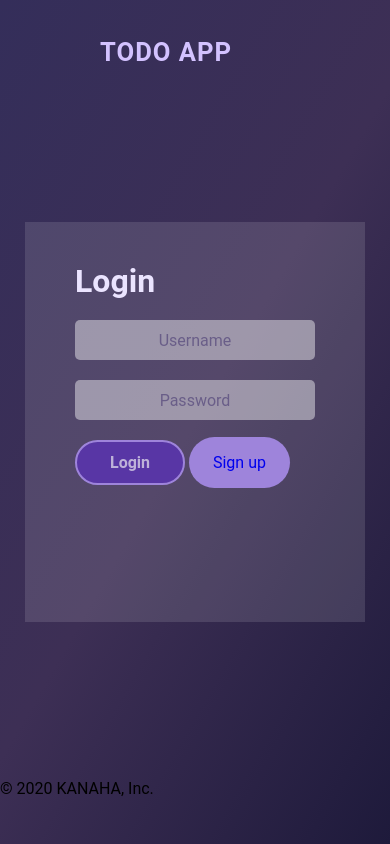
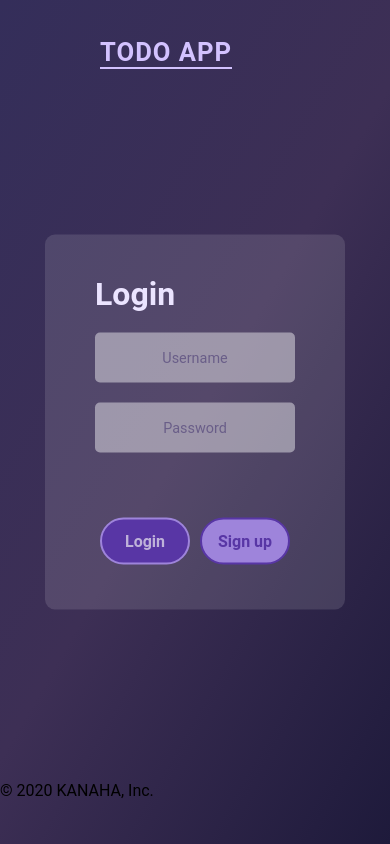
Before and after one commit to KaousHatem/todo_app, a Django app: page / in a window 390 px wide. Run offline with Django 3.2, Linux system fonts and the light colour scheme; some libraries are stand-ins or nearby versions.

Commit message:
make it responsive

```diff
--- a/todoapp/static/css/style.css
+++ b/todoapp/static/css/style.css
@@ -32,6 +32,11 @@ header .logo{
 	letter-spacing: 1px;
 	transition: 0.7s;
 	font-family: 'roboto', sans-serif;
+	border-bottom: 2px solid #D3C2FF;
+}
+
+header .logo:hover{
+	cursor: pointer;
 }
 
 .main_section{
@@ -41,14 +46,15 @@ header .logo{
 
 form {
 	background: rgba(255,255,255,0.12);
-
-	width: 340px;
-	height: 400px;
+	width: 28%;
+	/*margin: */
+	/*height: 400px;*/
 	top: 50%;
 	left: 50%;
 	position: absolute;
 	transform: translate(-50%,-50%);
 	padding: 40px 50px;
+	border-radius: 10px;
 }
 
 form h1{
@@ -61,15 +67,15 @@ form h1{
 
 
 form input[type="text"], input[type="password"]{
-		width: 100%;
+	width: 100%;
 	margin-bottom: 20px;
 	border: none;
 	text-align: center;
-	height: 40px;
+	height: 50px;
 	background-color:  rgba(255,255,255,0.43);
 	border-radius: 5px;
 	color: #40297D;
-	font-size: 1em;
+	font-size: 0.9em;
 }
 
 form input[type="text"]::placeholder, input[type="password"]::placeholder{
@@ -78,16 +84,22 @@ form input[type="text"]::placeholder, input[type="password"]::placeholder{
 }
 
 form div{
-	display: block;
+	/*display: block;*/
+	display: flex;
+	width: 100%;
+	margin-top: 40px;
 }
 
 form div input[type="submit"],a {
-	margin: 0;
-	padding: 10px;
-	width: 110px;
-	height: 45px;
+	margin: 5px;
+	padding: 12px 0px;
+	/*width: 110px;*/
+	/*height: 45px;*/
 	border-radius: 30px;
 	background:none;
+	width: 50%;
+
+
 }
 
 
@@ -98,17 +110,36 @@ form div input[type="submit"]{
 	font-size: 1em;
 	font-weight: bold;
 	color: #BEB2D9;
+	/*padding: 1em 1.5em;*/
 	/*border-color: #9E84DB;*/
 
 }
 
+form div input[type="submit"]:hover{
+	cursor: pointer;
+}
+
+form div input[type="submit"]:focus{
+	outline: hidden;
+}
+
 form div a{
-	background-color: red;
-	color: ##5836A5;
+	color: #5836A5;
 	background-color: #9E84DB;
-	border-color: #5836A5;
-	padding: 1em 1.5em;
+	border: 2px solid #5836A5;
+	font-size: 1em;
+	font-weight: bold;
+	/*padding: 1em 1.5em;*/
 	text-decoration: none;
-	/*border-color: #9E84DB;*/
+	justify-content: center;
+	display: flex;
+	/*align-items: center;*/
+	/*direction: center;*/
+}
 
+
+@media screen and (max-width: 980px) {
+  form{
+  	width: 300px;
+  }
 }
```
